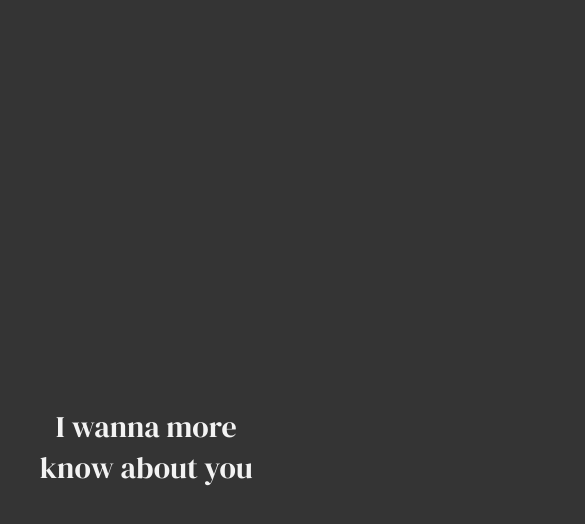
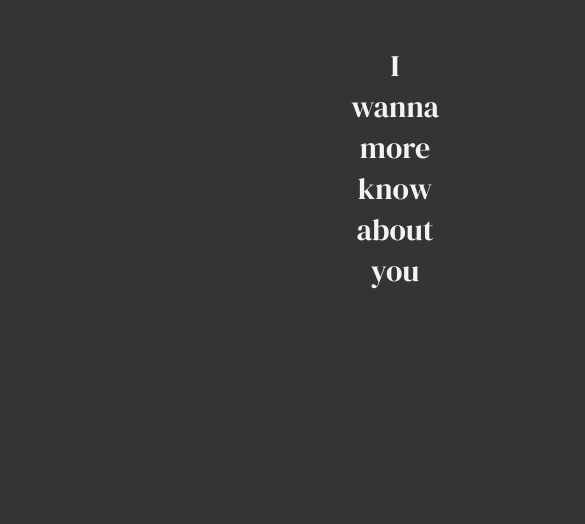
Before and after one commit to fahrimln/for-n-website, a plain HTML site: page index.html in a window 390 px wide. Shown: the top 524 px of the page, 585 px wide, since content can reach past the window. Drawn offline with Linux system fonts and the light colour scheme; a web font is replaced by a local one.

Commit message:
Update style.css

```diff
--- a/style.css
+++ b/style.css
@@ -9,21 +9,27 @@ body {
 }
 
 .container {
-  justify-content: center;
   overflow: hidden;
   display: flex;
   align-items: center;
   justify-content: center;
+  margin: auto;
+  padding: 20px;
+  width: 80%;
 }
 
 .slide {
   position: absolute;
   top: 25px;
-  right: 25%;
   opacity: 0;
   transition: all 1s ease-in-out;
 }
-
+@media only screen and (max-width: 768px) {
+  .container {
+    width: 100%;
+    padding: 200px; /* Adjust as needed */
+  }
+}
 
 
 #jawabanMakan {
@@ -135,7 +141,6 @@ button:hover {
     justify-content: center;
     font-family: 'DM Serif Display', serif;
     font-size: 30px;
-    height: 100vh;
 }
 
 
@@ -206,9 +211,6 @@ button:hover {
   .black {
     cursor: pointer;
     background-color :black;}
-
-
-
 
 
   /*Food*/
```
